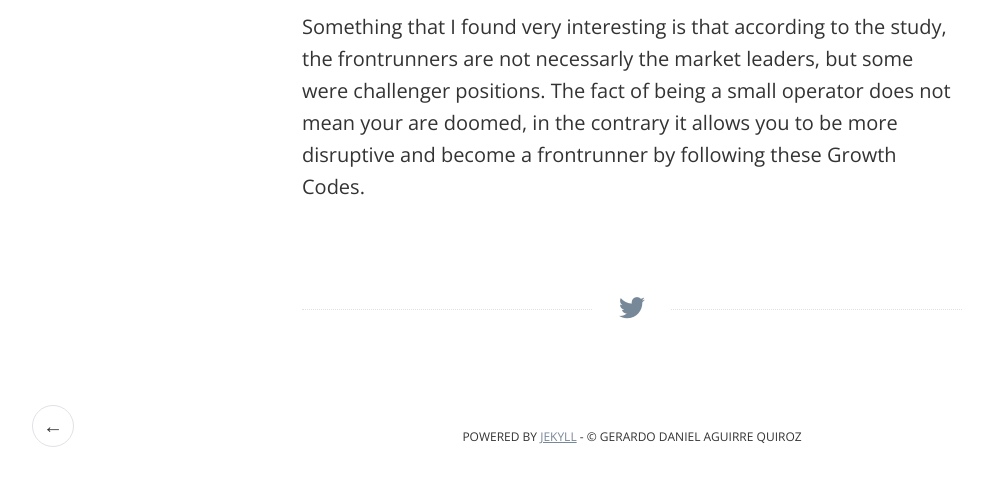
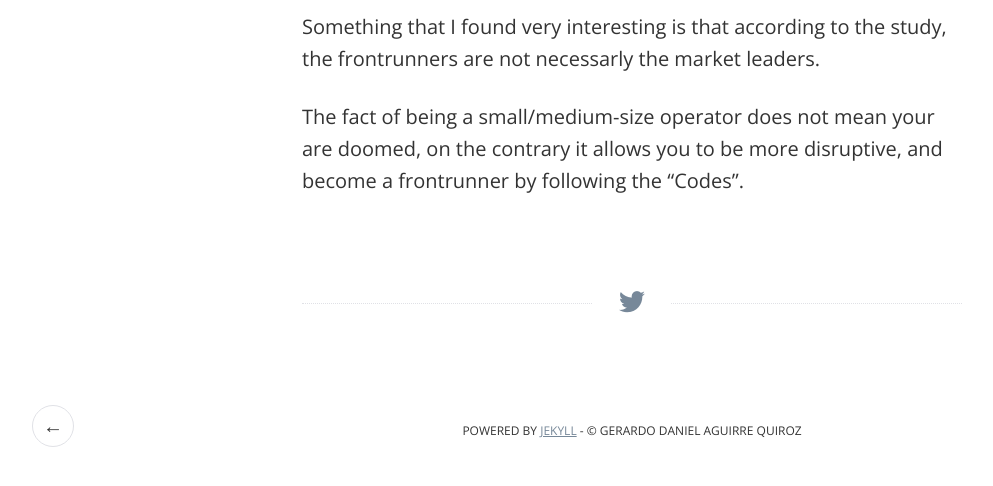
Before and after one commit to gdaq/gdaq.github.io, a Jekyll site: the page built from _posts/2015-05-12-How-To-Grow.markdown, in a window 1280 px wide and 900 px high, scrolled down 1224 px, cut to the strip 413-899 px from the top of the window. Shown: the whole strip, without its empty margins (8-1001 px from the left). Built offline with Jekyll 4.4.1, drawn with Linux system fonts in a browser that asks for light colours.

Commit message:
changes2

```diff
--- a/_posts/2015-05-12-How-To-Grow.markdown
+++ b/_posts/2015-05-12-How-To-Grow.markdown
@@ -11,4 +11,6 @@ This week Ericsson, in collaboration with EY, [explained](http://www.ericsson.co
 
 ![Growth Codes](http://cl.ly/image/0n3l1i3o3j1z/download/growthcodes.png)
 
-Something that I found very interesting is that according to the study, the frontrunners are not necessarly the market leaders, but some were challenger positions. The fact of being a small operator does not mean your are doomed, in the contrary it allows you to be more disruptive and become a frontrunner by following these Growth Codes.
+Something that I found very interesting is that according to the study, the frontrunners are not necessarly the market leaders.
+
+The fact of being a small/medium-size operator does not mean your are doomed, on the contrary it allows you to be more disruptive, and become a frontrunner by following the "Codes".
```
